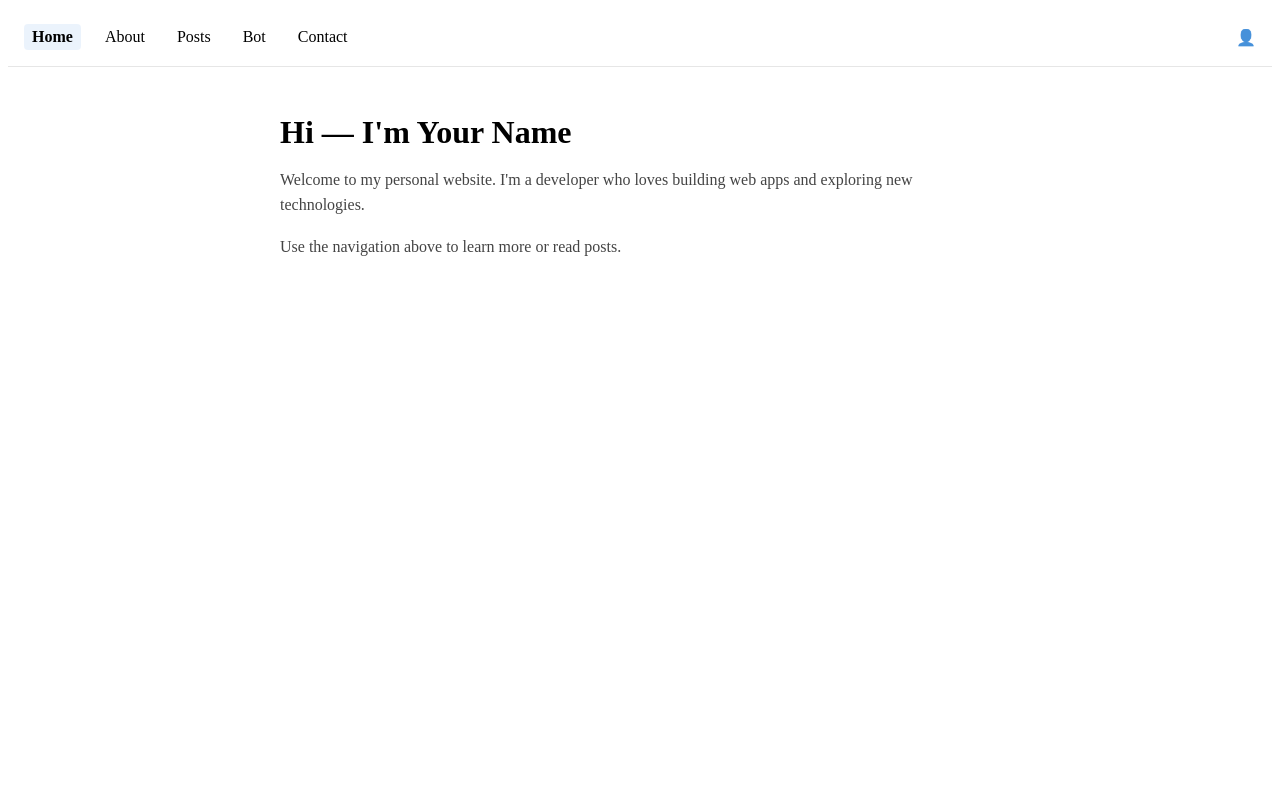
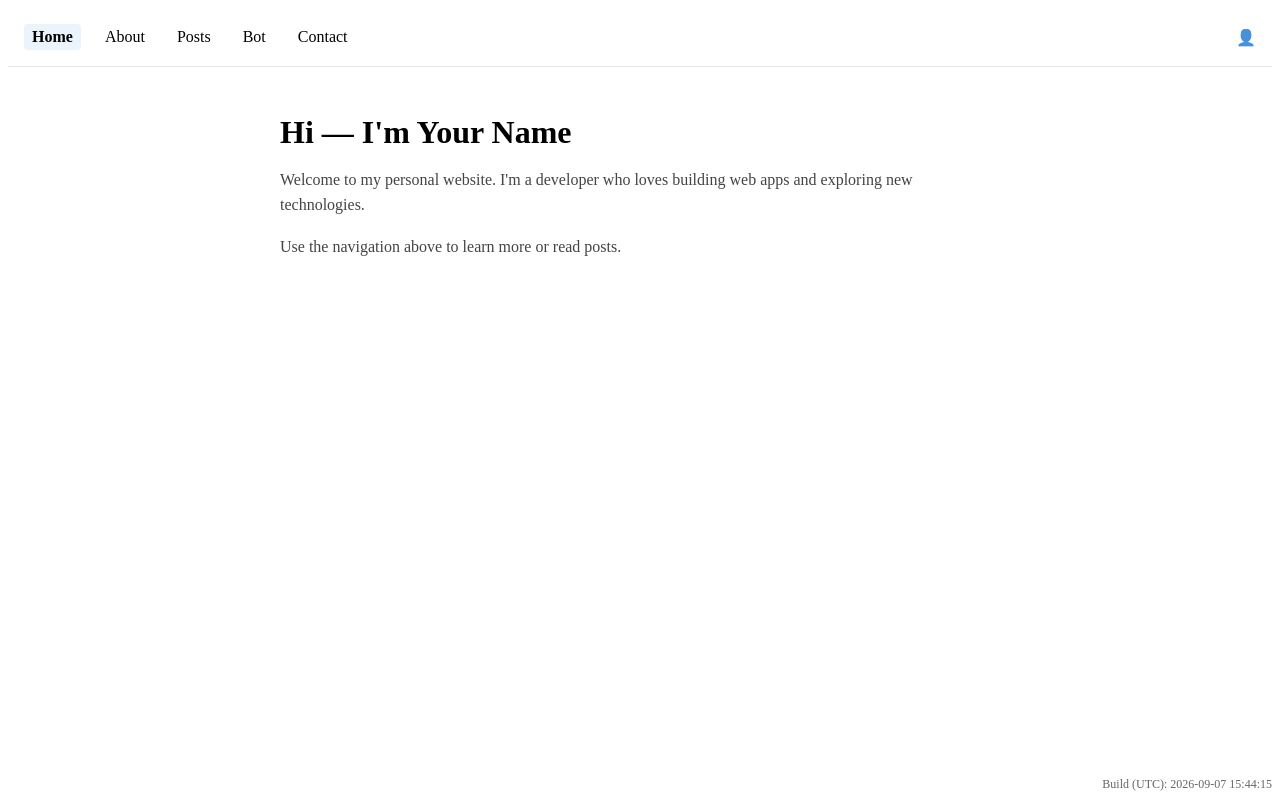
Before and after one commit to luolisave/ngx, an Angular app in the folder my-ng-21/: page / in a window 1280 px wide. Built offline with nearby package versions, Linux system fonts and the light colour scheme.

Commit message:
add build time.

```diff
--- a/my-ng-21/package.json
+++ b/my-ng-21/package.json
@@ -4,8 +4,9 @@
   "scripts": {
     "ng": "ng",
     "start": "ng serve",
-    "build": "ng build",
-    "watch": "ng build --watch --configuration development",
+    "prebuild": "node scripts/prebuild.js",
+    "build": "npm run prebuild && ng build",
+    "watch": "npm run prebuild && ng build --watch --configuration development",
     "test": "ng test"
   },
   "private": true,
--- /dev/null
+++ b/my-ng-21/scripts/prebuild.js
@@ -0,0 +1,3 @@
+const fs = require('fs');
+const d = new Date().toISOString().replace('T',' ').slice(0,19);
+fs.writeFileSync('src/app/build-info.ts', `export const BUILD_TIME = '${d}';\n`);
--- a/my-ng-21/src/app/app.html
+++ b/my-ng-21/src/app/app.html
@@ -24,4 +24,5 @@
     <main style="padding:1.25rem;">
       <router-outlet></router-outlet>
     </main>
+    <div style="position:fixed;bottom:8px;right:8px;font-size:12px;color:#666;">Build (UTC): {{ buildTime() }}</div>
 </main>
--- a/my-ng-21/src/app/app.ts
+++ b/my-ng-21/src/app/app.ts
@@ -1,5 +1,6 @@
 import { Component, signal } from '@angular/core';
 import { RouterOutlet, RouterLink, RouterLinkActive } from '@angular/router';
+import { BUILD_TIME } from './build-info';
 
 @Component({
   selector: 'app-root',
@@ -10,4 +11,5 @@ import { RouterOutlet, RouterLink, RouterLinkActive } from '@angular/router';
 })
 export class App {
   protected readonly title = signal('my-ng-21');
+  protected readonly buildTime = signal(BUILD_TIME);
 }
--- /dev/null
+++ b/my-ng-21/src/app/build-info.ts
@@ -0,0 +1 @@
+export const BUILD_TIME = '2026-09-07 15:44:15';
```
